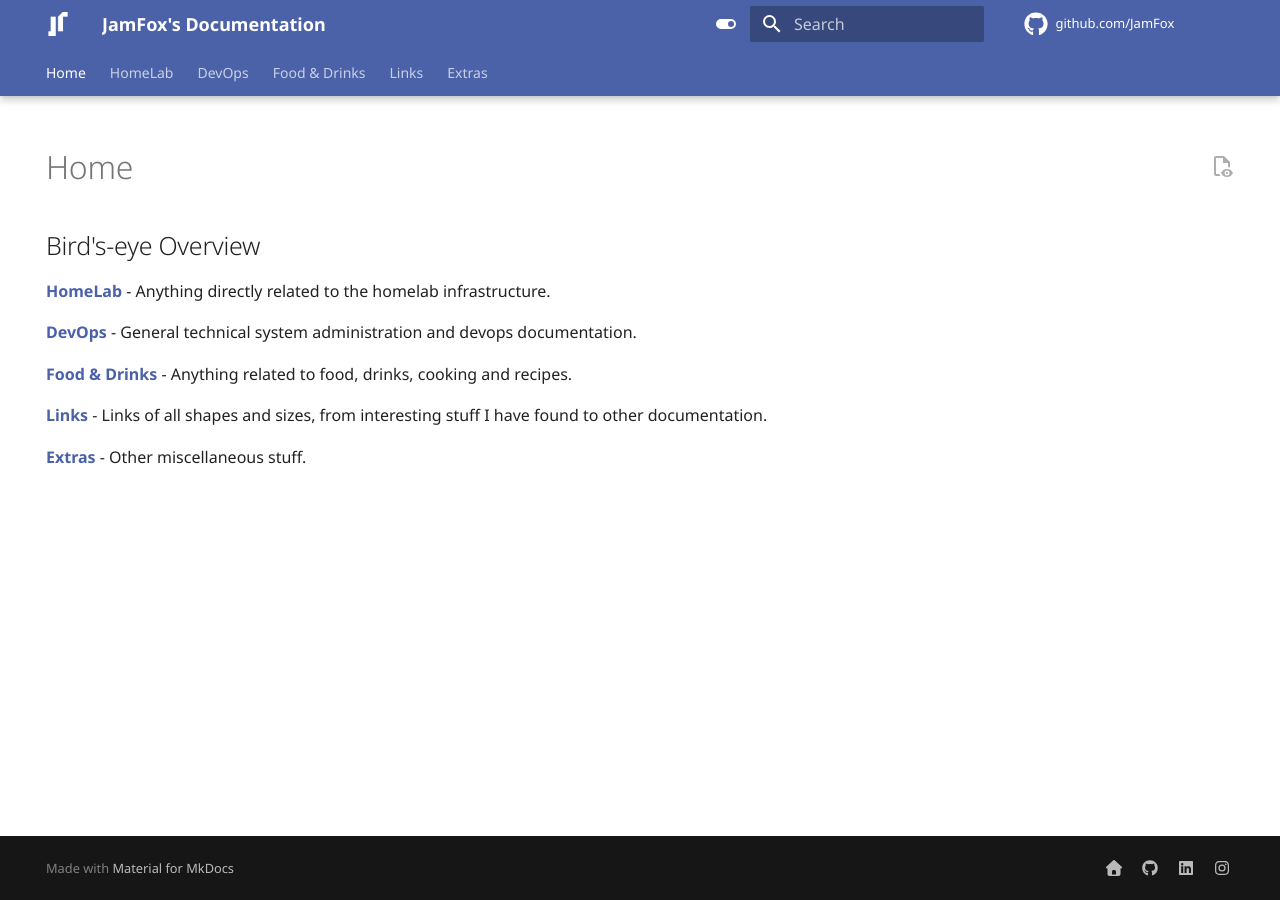
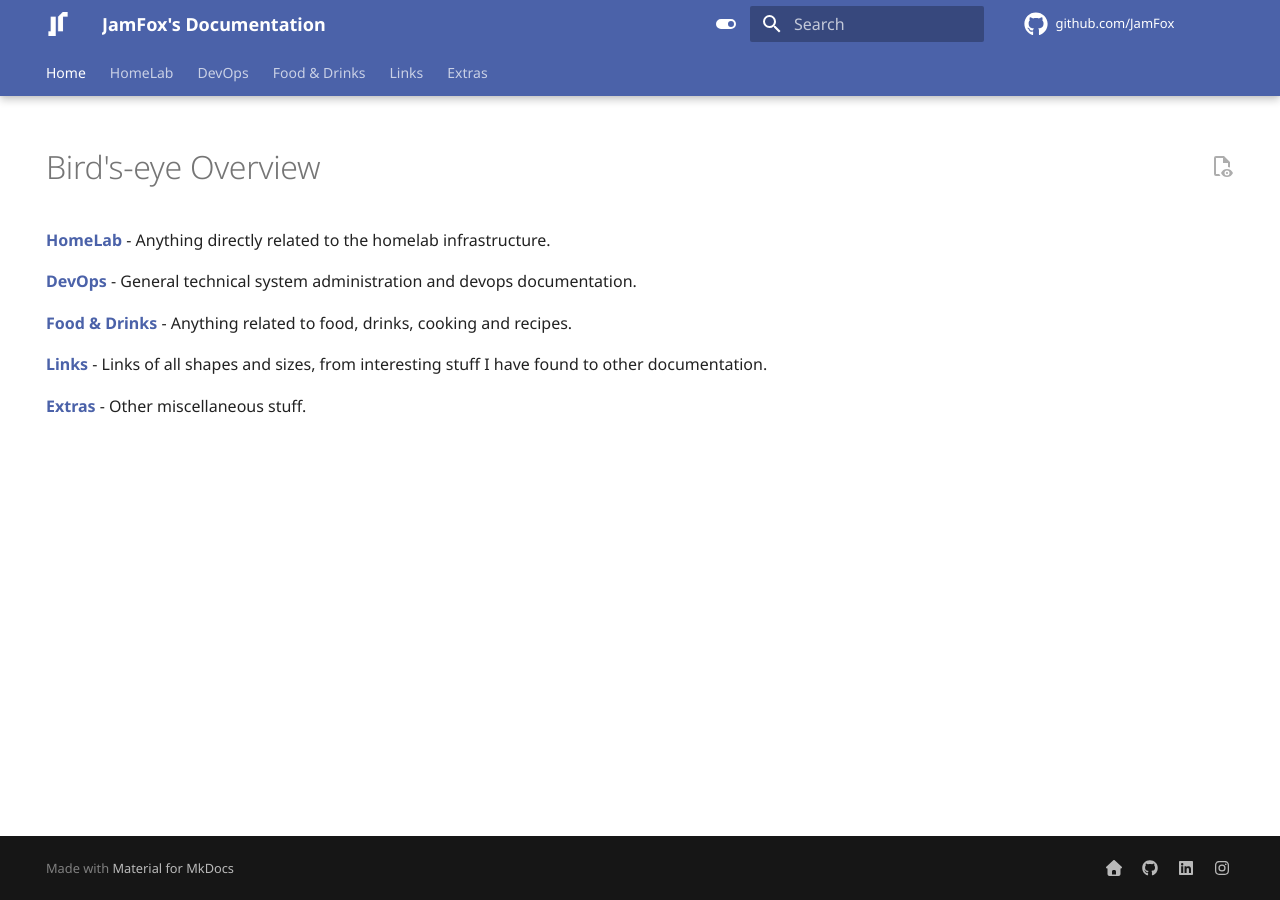
Before and after one commit to JamFox/docs.jamfox.dev, an MkDocs documentation site: the page built from docs/index.md, in a window 1280 px wide. Built offline with MkDocs 1.6.1 and Material for MkDocs 9.7.7, drawn with Linux system fonts in a browser that asks for light colours; comment, search, counter and statistics services are not loaded.

```diff
--- a/docs/index.md
+++ b/docs/index.md
@@ -5,7 +5,7 @@ hide:
 title: Homepage
 ---
 
-## Bird's-eye Overview
+# Bird's-eye Overview
 
 [**HomeLab**](content/homelab/index.md) - Anything directly related to the homelab infrastructure.
 
```
Also changed, not shown: 1 other file.
